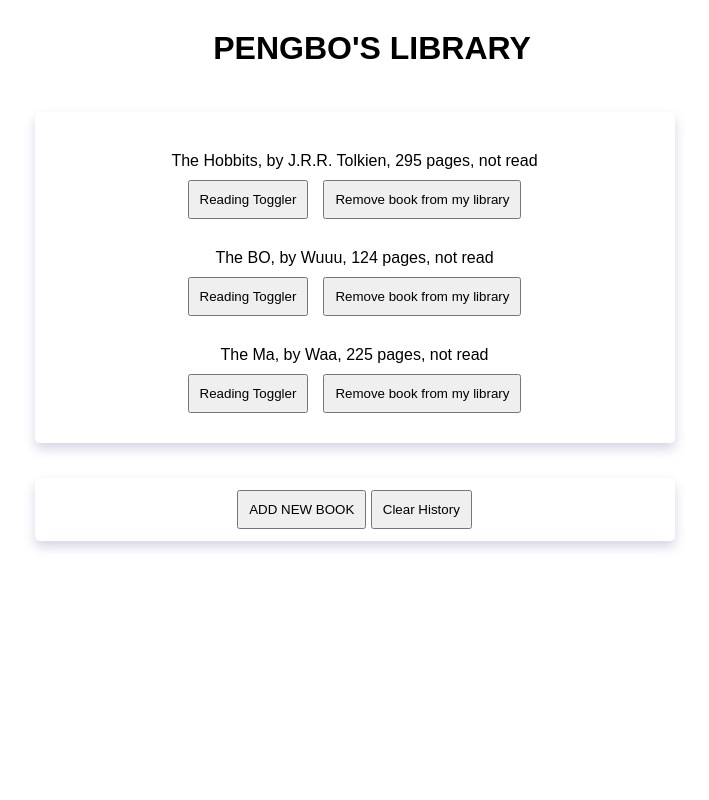
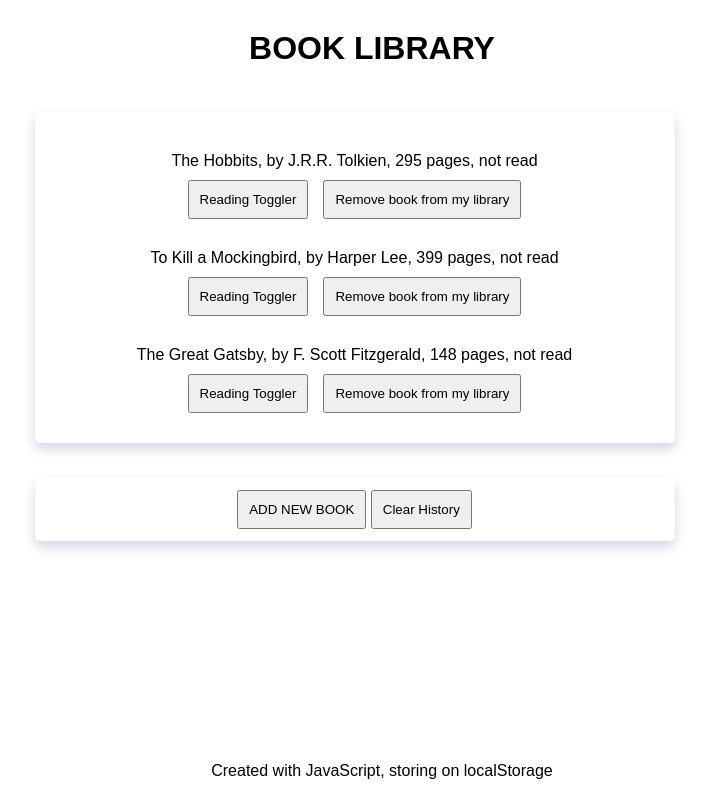
Before and after one commit to mapengbo0314/book-library, a plain HTML site: page index.html in a window 1280 px wide. Shown: the whole page, without its empty margins (268-977 px from the left). Drawn offline with Linux system fonts and the light colour scheme.

Commit message:
standarized

```diff
--- a/index.css
+++ b/index.css
@@ -39,3 +39,10 @@ h1 {
 
   display: inline-block;
 }
+footer {
+  position: fixed;
+  left: 0;
+  bottom: 0;
+  width: 100%;
+  text-align: center;
+}
--- a/index.html
+++ b/index.html
@@ -2,7 +2,7 @@
 
 <html>
   <body>
-    <h1>Pengbo's Library</h1>
+    <h1>Book Library</h1>
     <link href="index.css" rel="stylesheet" type="text/css" />
     <div class="card">
       <div id="booklist"></div>
@@ -51,6 +51,10 @@
         <button onclick="cleara()">Clear History</button>
       </div>
     </div>
+    <footer>
+      <p>Created with JavaScript, storing on localStorage</p>
+    </footer>
+
     <script src="script.js"></script>
   </body>
 </html>
--- a/script.js
+++ b/script.js
@@ -142,12 +142,22 @@ function prefixes() {
     });
   } else {
     const theHobbit = Books("The Hobbits", "J.R.R. Tolkien", 295, false);
-    const theHobbit1 = Books("The BO", "Wuuu", 124, false);
-    const theHobbit2 = Books("The Ma", "Waa", 225, false);
+    const mockingBird = Books(
+      "To Kill a Mockingbird",
+      "Harper Lee",
+      399,
+      false
+    );
+    const greatGatsby = Books(
+      "The Great Gatsby",
+      "F. Scott Fitzgerald",
+      148,
+      false
+    );
 
     addBookToLibrary(theHobbit);
-    addBookToLibrary(theHobbit1);
-    addBookToLibrary(theHobbit2);
+    addBookToLibrary(mockingBird);
+    addBookToLibrary(greatGatsby);
   }
 }
 
```
